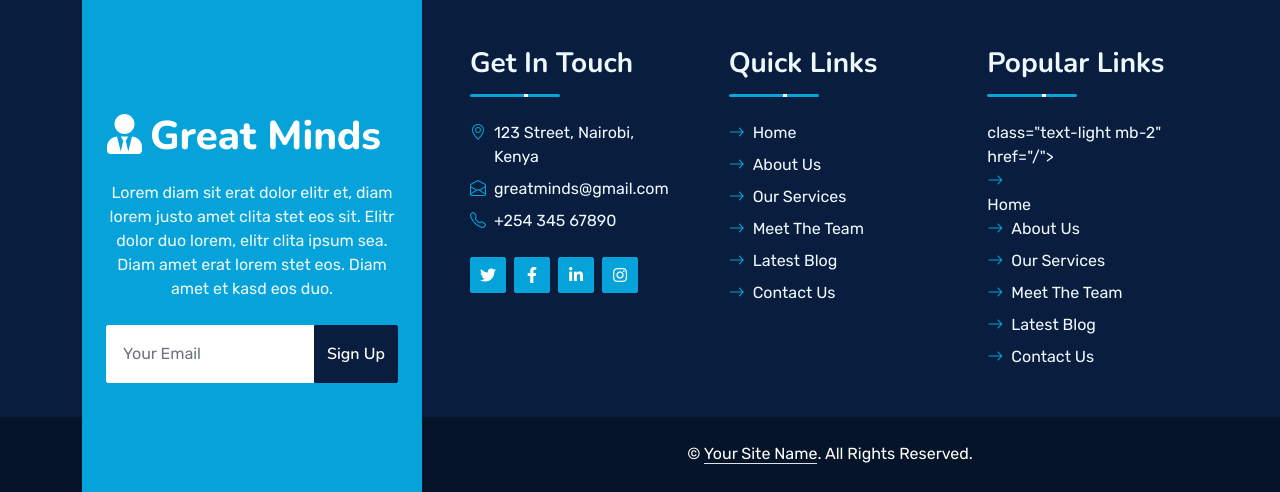
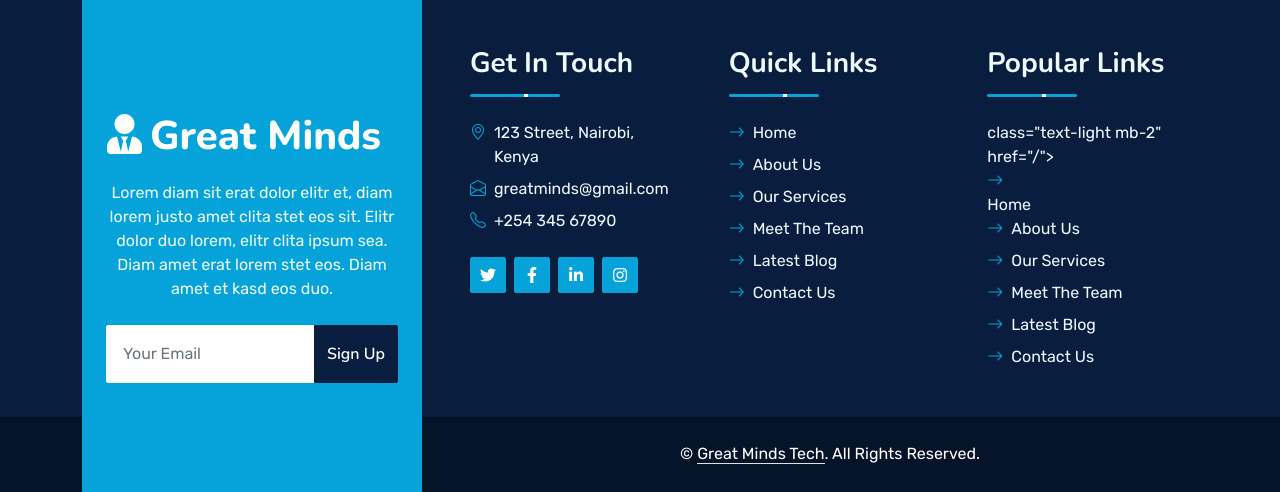
Before and after one commit to balvins435/startup, a Django app: page /team/ in a window 1280 px wide. Shown: the part 2175-2667 px from the top of the page. Run offline with Django 5.2, Linux system fonts and the light colour scheme; some libraries are stand-ins or nearby versions.

Commit message:
initial commit

```diff
--- a/greatminds/templates/greatminds/contact.html
+++ b/greatminds/templates/greatminds/contact.html
@@ -312,7 +312,7 @@
             <div class="row justify-content-end">
                 <div class="col-lg-8 col-md-6">
                     <div class="d-flex align-items-center justify-content-center" style="height: 75px;">
-                        <p class="mb-0">&copy; <a class="text-white border-bottom" href="#">Your Site Name</a>. All Rights Reserved.
+                        <p class="mb-0">&copy; <a class="text-white border-bottom" href="#">Great Minds Tech</a>. All Rights Reserved.
 
 						<!--/*** This template is free as long as you keep the footer author’s credit link/attribution link/backlink. If you'd like to use the template without the footer author’s credit link/attribution link/backlink, you can purchase the Credit Removal License from "https://htmlcodex.com/credit-removal". Thank you for your support. ***/-->
 						<!-- Designed by <a class="text-white border-bottom" href="https://htmlcodex.com">HTML Codex</a></p> -->
--- a/greatminds/templates/greatminds/detail.html
+++ b/greatminds/templates/greatminds/detail.html
@@ -448,7 +448,7 @@
             <div class="row justify-content-end">
                 <div class="col-lg-8 col-md-6">
                     <div class="d-flex align-items-center justify-content-center" style="height: 75px;">
-                        <p class="mb-0">&copy; <a class="text-white border-bottom" href="#">Your Site Name</a>. All Rights Reserved.
+                        <p class="mb-0">&copy; <a class="text-white border-bottom" href="#">Great Minds Tech</a>. All Rights Reserved.
 
 						<!--/*** This template is free as long as you keep the footer author’s credit link/attribution link/backlink. If you'd like to use the template without the footer author’s credit link/attribution link/backlink, you can purchase the Credit Removal License from "https://htmlcodex.com/credit-removal". Thank you for your support. ***/-->
 						<!-- Designed by <a class="text-white border-bottom" href="https://htmlcodex.com">HTML Codex</a></p> -->
--- a/greatminds/templates/greatminds/feature.html
+++ b/greatminds/templates/greatminds/feature.html
@@ -292,7 +292,7 @@
             <div class="row justify-content-end">
                 <div class="col-lg-8 col-md-6">
                     <div class="d-flex align-items-center justify-content-center" style="height: 75px;">
-                        <p class="mb-0">&copy; <a class="text-white border-bottom" href="#">Your Site Name</a>. All Rights Reserved.
+                        <p class="mb-0">&copy; <a class="text-white border-bottom" href="#">Great Minds Tech</a>. All Rights Reserved.
 
 						<!--/*** This template is free as long as you keep the footer author’s credit link/attribution link/backlink. If you'd like to use the template without the footer author’s credit link/attribution link/backlink, you can purchase the Credit Removal License from "https://htmlcodex.com/credit-removal". Thank you for your support. ***/-->
 						<!-- Designed by <a class="text-white border-bottom" href="https://htmlcodex.com">HTML Codex</a></p> -->
--- a/greatminds/templates/greatminds/index.html
+++ b/greatminds/templates/greatminds/index.html
@@ -799,7 +799,7 @@
                                 <h3 class="text-light mb-0">Quick Links</h3>
                             </div>
                             <div class="link-animated d-flex flex-column justify-content-start">
-                                class="text-light mb-2" href="{% url 'index' %}"><i class="bi bi-arrow-right text-primary me-2"></i>Home</a>
+                                <a class="text-light mb-2" href="{% url 'index' %}"><i class="bi bi-arrow-right text-primary me-2"></i>Home</a>
                                 <a class="text-light mb-2" href="{% url 'about' %}"><i class="bi bi-arrow-right text-primary me-2"></i>About Us</a>
                                 <a class="text-light mb-2" href="{% url 'service' %}"><i class="bi bi-arrow-right text-primary me-2"></i>Our Services</a>
                                 <a class="text-light mb-2" href="{% url 'team' %}"><i class="bi bi-arrow-right text-primary me-2"></i>Meet The Team</a>
@@ -830,7 +830,7 @@
             <div class="row justify-content-end">
                 <div class="col-lg-8 col-md-6">
                     <div class="d-flex align-items-center justify-content-center" style="height: 75px;">
-                        <p class="mb-0">&copy; <a class="text-white border-bottom" href="#">Your Site Name</a>. All Rights Reserved.
+                        <p class="mb-0">&copy; <a class="text-white border-bottom" href="#">Great Minds Tech</a>. All Rights Reserved.
 
 						<!--/*** This template is free as long as you keep the footer author’s credit link/attribution link/backlink. If you'd like to use the template without the footer author’s credit link/attribution link/backlink, you can purchase the Credit Removal License from "https://htmlcodex.com/credit-removal". Thank you for your support. ***/-->
 						<!-- Designed by <a class="text-white border-bottom" href="https://htmlcodex.com">HTML Codex</a></p> -->
--- a/greatminds/templates/greatminds/price.html
+++ b/greatminds/templates/greatminds/price.html
@@ -370,7 +370,7 @@
             <div class="row justify-content-end">
                 <div class="col-lg-8 col-md-6">
                     <div class="d-flex align-items-center justify-content-center" style="height: 75px;">
-                        <p class="mb-0">&copy; <a class="text-white border-bottom" href="#">Your Site Name</a>. All Rights Reserved.
+                        <p class="mb-0">&copy; <a class="text-white border-bottom" href="#">Great Minds Tech</a>. All Rights Reserved.
 
 						<!--/*** This template is free as long as you keep the footer author’s credit link/attribution link/backlink. If you'd like to use the template without the footer author’s credit link/attribution link/backlink, you can purchase the Credit Removal License from "https://htmlcodex.com/credit-removal". Thank you for your support. ***/-->
 						<!-- Designed by <a class="text-white border-bottom" href="https://htmlcodex.com">HTML Codex</a></p> -->
--- a/greatminds/templates/greatminds/quote.html
+++ b/greatminds/templates/greatminds/quote.html
@@ -298,7 +298,7 @@
             <div class="row justify-content-end">
                 <div class="col-lg-8 col-md-6">
                     <div class="d-flex align-items-center justify-content-center" style="height: 75px;">
-                        <p class="mb-0">&copy; <a class="text-white border-bottom" href="#">Your Site Name</a>. All Rights Reserved.
+                        <p class="mb-0">&copy; <a class="text-white border-bottom" href="#">Great Minds Tech</a>. All Rights Reserved.
 
 						<!--/*** This template is free as long as you keep the footer author’s credit link/attribution link/backlink. If you'd like to use the template without the footer author’s credit link/attribution link/backlink, you can purchase the Credit Removal License from "https://htmlcodex.com/credit-removal". Thank you for your support. ***/-->
 						<!-- Designed by <a class="text-white border-bottom" href="https://htmlcodex.com">HTML Codex</a></p> -->
--- a/greatminds/templates/greatminds/service.html
+++ b/greatminds/templates/greatminds/service.html
@@ -380,7 +380,7 @@
             <div class="row justify-content-end">
                 <div class="col-lg-8 col-md-6">
                     <div class="d-flex align-items-center justify-content-center" style="height: 75px;">
-                        <p class="mb-0">&copy; <a class="text-white border-bottom" href="#">Your Site Name</a>. All Rights Reserved.
+                        <p class="mb-0">&copy; <a class="text-white border-bottom" href="#">Great Minds Tech</a>. All Rights Reserved.
 
 						<!--/*** This template is free as long as you keep the footer author’s credit link/attribution link/backlink. If you'd like to use the template without the footer author’s credit link/attribution link/backlink, you can purchase the Credit Removal License from "https://htmlcodex.com/credit-removal". Thank you for your support. ***/-->
 						<!-- Designed by <a class="text-white border-bottom" href="https://htmlcodex.com">HTML Codex</a></p> -->
--- a/greatminds/templates/greatminds/team.html
+++ b/greatminds/templates/greatminds/team.html
@@ -318,7 +318,7 @@
             <div class="row justify-content-end">
                 <div class="col-lg-8 col-md-6">
                     <div class="d-flex align-items-center justify-content-center" style="height: 75px;">
-                        <p class="mb-0">&copy; <a class="text-white border-bottom" href="#">Your Site Name</a>. All Rights Reserved.
+                        <p class="mb-0">&copy; <a class="text-white border-bottom" href="#">Great Minds Tech</a>. All Rights Reserved.
 
 						<!--/*** This template is free as long as you keep the footer author’s credit link/attribution link/backlink. If you'd like to use the template without the footer author’s credit link/attribution link/backlink, you can purchase the Credit Removal License from "https://htmlcodex.com/credit-removal". Thank you for your support. ***/-->
 						<!-- Designed by <a class="text-white border-bottom" href="https://htmlcodex.com">HTML Codex</a></p> -->
--- a/greatminds/templates/greatminds/testimonial.html
+++ b/greatminds/templates/greatminds/testimonial.html
@@ -298,7 +298,7 @@
             <div class="row justify-content-end">
                 <div class="col-lg-8 col-md-6">
                     <div class="d-flex align-items-center justify-content-center" style="height: 75px;">
-                        <p class="mb-0">&copy; <a class="text-white border-bottom" href="#">Your Site Name</a>. All Rights Reserved.
+                        <p class="mb-0">&copy; <a class="text-white border-bottom" href="#">Great Minds Tech</a>. All Rights Reserved.
 
 						<!--/*** This template is free as long as you keep the footer author’s credit link/attribution link/backlink. If you'd like to use the template without the footer author’s credit link/attribution link/backlink, you can purchase the Credit Removal License from "https://htmlcodex.com/credit-removal". Thank you for your support. ***/-->
 						<!-- Designed by <a class="text-white border-bottom" href="https://htmlcodex.com">HTML Codex</a></p> -->
```
